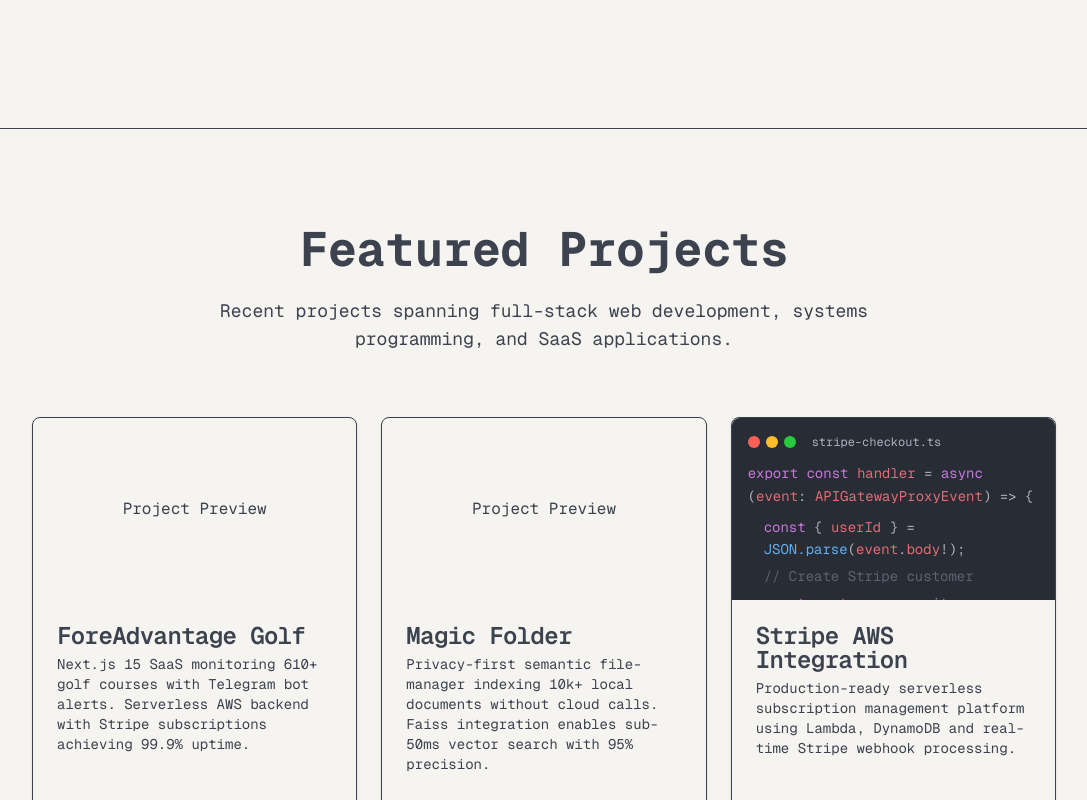
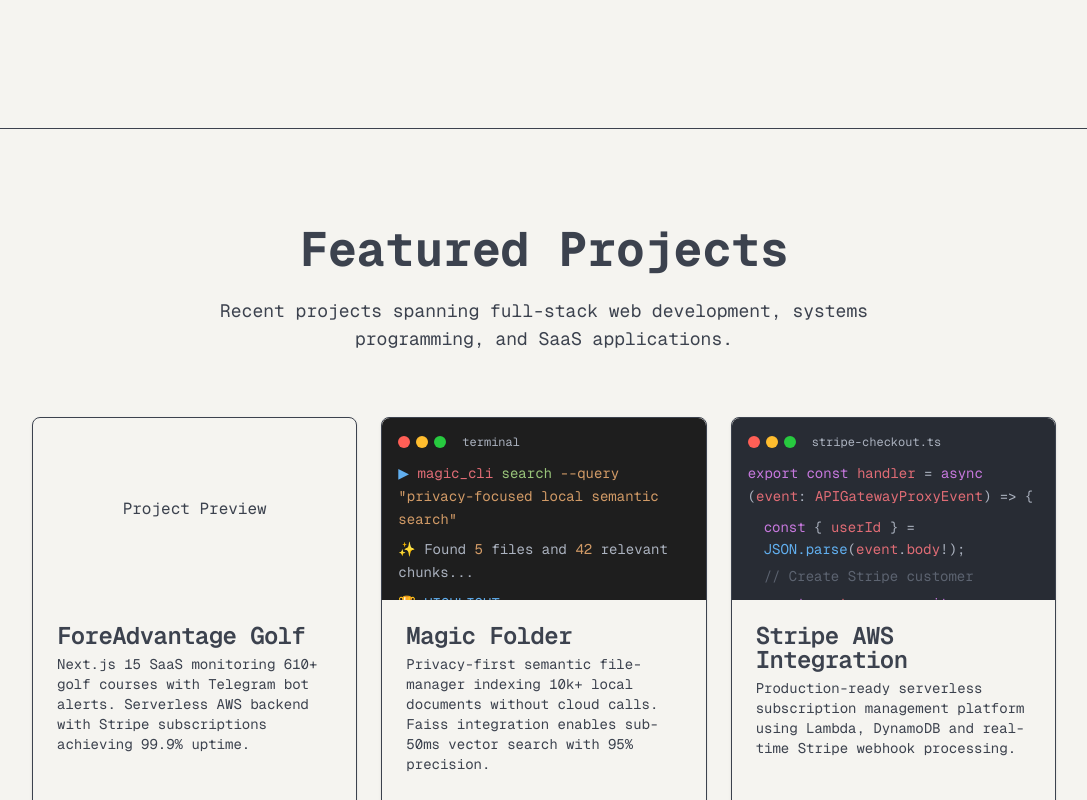
Before and after one commit to cgorski03/colingorski-portfolio, a Next.js app: page / in a window 1280 px wide. Shown: the part 1539-2339 px from the top of the page, without its empty margins (96-1183 px from the left). Built offline with nearby package versions, Linux system fonts and the light colour scheme.

Commit message:
projects: magic folder

```diff
--- a/src/components/sections/about.tsx
+++ b/src/components/sections/about.tsx
@@ -107,7 +107,7 @@
         "Shipped a Next.js SaaS monitoring 610+ golf courses, alerting users to tee times via Telegram",
         "Grew to 20+ users within 6 months; surfaced 1,300+ tee times; p95 time-to-success of 3.6 hours"
       ],
-      tech: ["Next.js", "TypeScript", "AWS", "Stripe"]
+      tech: ["Next.js", "TypeScript", "AWS", "Stripe", "SQL"]
     },
     {
       title: "Software Engineer (Manufacturing)",
--- a/src/components/sections/projects.tsx
+++ b/src/components/sections/projects.tsx
@@ -4,6 +4,7 @@
 import { Card, CardContent, CardDescription, CardHeader, CardTitle } from "@/components/ui/card"
 import { Badge } from "@/components/ui/badge"
 import CodeBlock from "@/components/ui/code-block"
+import TerminalBlock from "@/components/ui/terminal-block"
 import { ExternalSiteIcon } from "@/components/ui/icons"
 const projects = [
   {
@@ -22,11 +23,7 @@
     description: "Privacy-first semantic file-manager indexing 10k+ local documents without cloud calls. Faiss integration enables sub-50ms vector search with 95% precision.",
     technologies: ["C++20", "Faiss", "Ollama", "SQLite", "SQLCipher"],
     githubUrl: "https://github.com/cgorski03/magic-folder",
-    preview: (
-      <div className="w-full h-full bg-gradient-to-br from-accent/20 to-primary/20 flex items-center justify-center">
-        <span className="text-muted-foreground">Project Preview</span>
-      </div>
-    )
+    preview: <TerminalBlock />
   },
   {
     title: "Stripe AWS Integration",
--- /dev/null
+++ b/src/components/ui/terminal-block.tsx
@@ -0,0 +1,52 @@
+export default function TerminalBlock() {
+  return (
+    <div className="w-full h-full bg-[#1e1e1e] p-4 flex flex-col">
+      {/* Header */}
+      <div className="flex items-center gap-2 mb-3">
+        <div className="flex gap-1.5">
+          <div className="w-3 h-3 rounded-full bg-[#ff5f56]"></div>
+          <div className="w-3 h-3 rounded-full bg-[#ffbd2e]"></div>
+          <div className="w-3 h-3 rounded-full bg-[#27ca3f]"></div>
+        </div>
+        <span className="text-xs text-[#abb2bf] ml-2">terminal</span>
+      </div>
+
+      {/* Terminal Output */}
+      <div className="flex-1 font-mono text-sm leading-relaxed">
+        <div className="text-[#98c379] mb-2">
+          <span className="text-[#61afef]">▶</span> <span className="text-[#e06c75]">magic_cli</span> <span className="text-[#98c379]">search</span> <span className="text-[#d19a66]">--query</span> <span className="text-[#d19a66]">"privacy-focused local semantic search"</span>
+        </div>
+        <div className="text-[#abb2bf] mb-1"></div>
+        <div className="text-[#61afef] mb-2">
+          ✨ <span className="text-[#abb2bf]">Found</span> <span className="text-[#d19a66]">5</span> <span className="text-[#abb2bf]">files and</span> <span className="text-[#d19a66]">42</span> <span className="text-[#abb2bf]">relevant chunks...</span>
+        </div>
+        <div className="text-[#abb2bf] mb-1"></div>
+        <div className="text-[#ffd700] mb-2">
+          🏆 <span className="text-[#61afef]">HIGHLIGHT</span>
+        </div>
+        <div className="text-[#abb2bf] ml-4 mb-1">
+          <span className="text-[#98c379]">📄</span> <span className="text-[#e06c75]">document.pdf</span> <span className="text-[#5c6370]">(95% match)</span>
+        </div>
+        <div className="text-[#abb2bf] ml-8 mb-1">
+          <span className="text-[#5c6370]">"Privacy-focused semantic search using local vector embeddings..."</span>
+        </div>
+        <div className="text-[#abb2bf] ml-4 mb-1">
+          <span className="text-[#98c379]">📄</span> <span className="text-[#e06c75]">research.md</span> <span className="text-[#5c6370]">(87% match)</span>
+        </div>
+        <div className="text-[#abb2bf] ml-8 mb-1">
+          <span className="text-[#5c6370]">"Local document indexing with sub-50ms vector search..."</span>
+        </div>
+        <div className="text-[#abb2bf] ml-4 mb-1">
+          <span className="text-[#98c379]">📄</span> <span className="text-[#e06c75]">notes.txt</span> <span className="text-[#5c6370]">(82% match)</span>
+        </div>
+        <div className="text-[#abb2bf] ml-8 mb-1">
+          <span className="text-[#5c6370]">"Faiss integration for efficient similarity search..."</span>
+        </div>
+        <div className="text-[#abb2bf] mb-1"></div>
+        <div className="text-[#61afef]">
+          <span className="text-[#98c379]">⚡</span> <span className="text-[#abb2bf]">Search completed in</span> <span className="text-[#d19a66]">47ms</span>
+        </div>
+      </div>
+    </div>
+  )
+}
```
